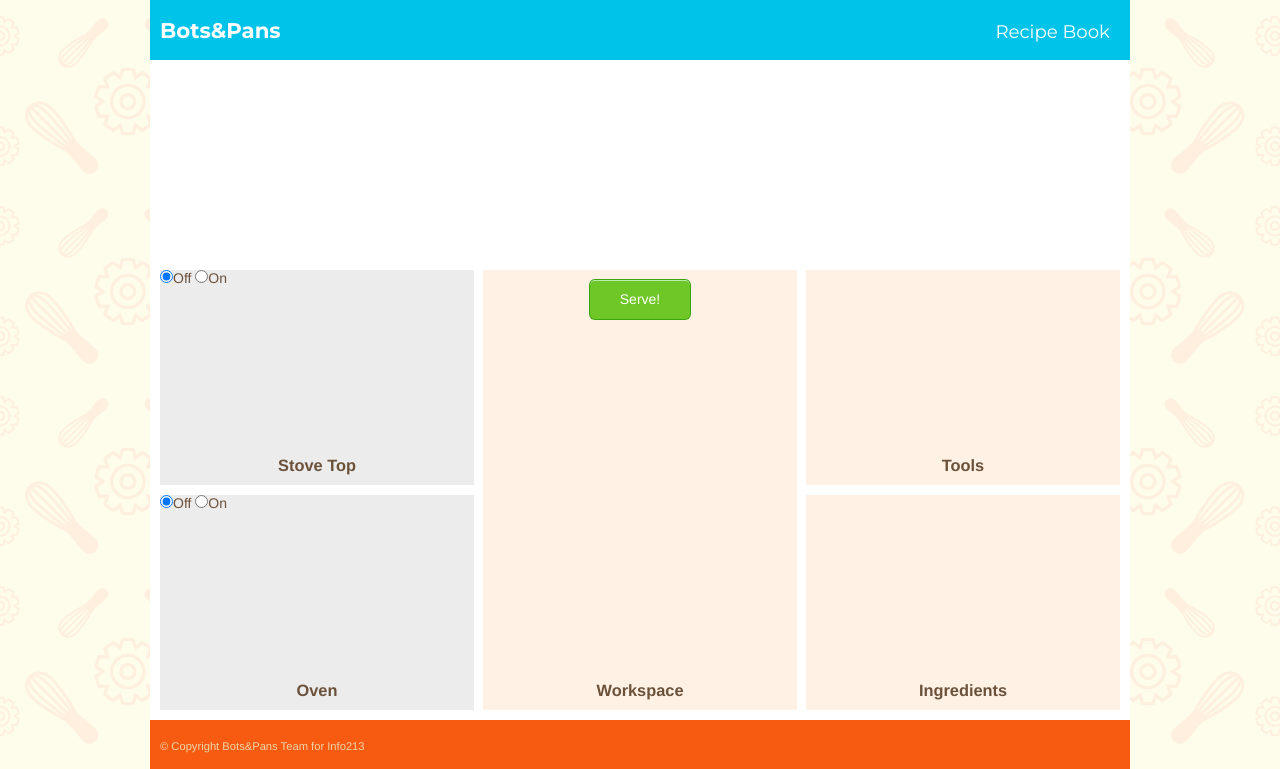
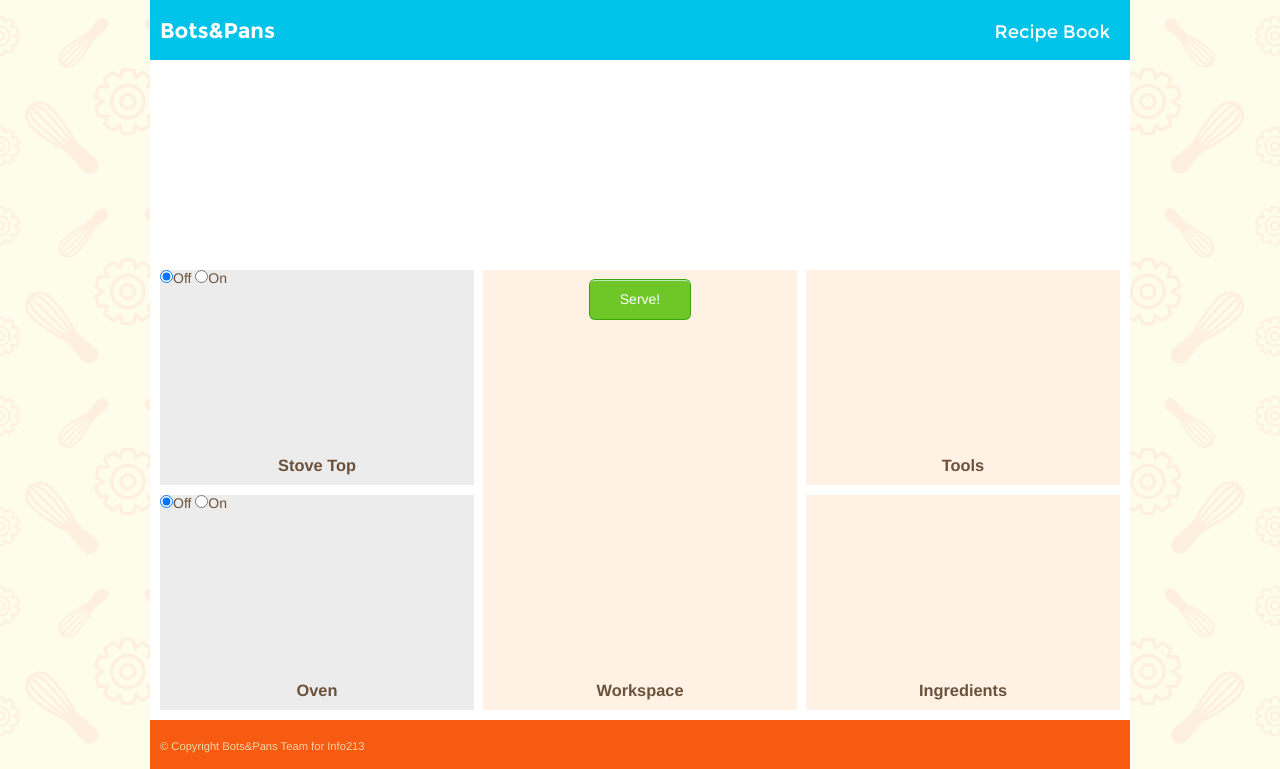
Before and after one commit to krushton/botsnpans, a PHP site: page /game-screen.html in a window 1280 px wide. Shown: the top 769 px of the page. Run offline with PHP 8.4, Linux system fonts and the light colour scheme.

Commit message:
Font moved to local storage.

```diff
--- a/basic-bp/css/main.css
+++ b/basic-bp/css/main.css
@@ -1,4 +1,16 @@
-@import url(http://fonts.googleapis.com/css?family=Montserrat:400,700);
+@font-face {
+  font-family: 'Montserrat';
+  font-style: normal;
+  font-weight: 700;
+  src: local('Montserrat-Bold'), url(../font/montserratBold.woff) format('woff');
+}
+
+@font-face {
+  font-family: 'Montserrat';
+  font-style: normal;
+  font-weight: 400;
+  src: local('Montserrat-Regular'), url(../font/montserratRegular.woff) format('woff');
+}
 
 * {
 	margin: 0;
```
Also changed, not shown: basic-bp/font/montserratBold.woff (added), basic-bp/font/montserratRegular.woff (added).
